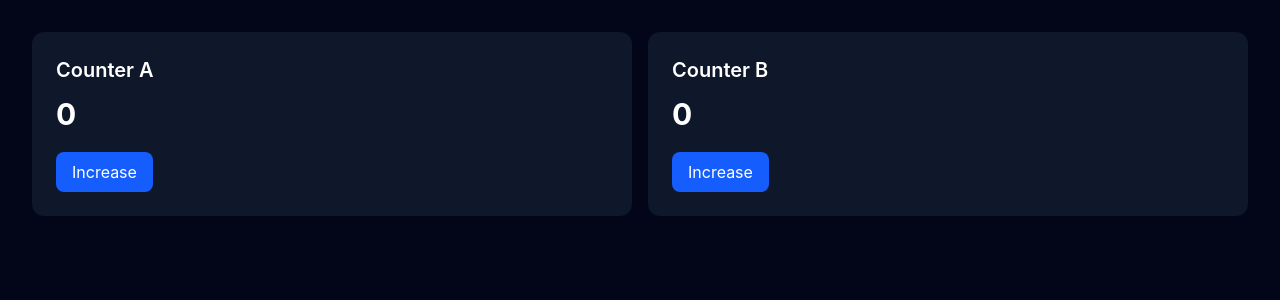
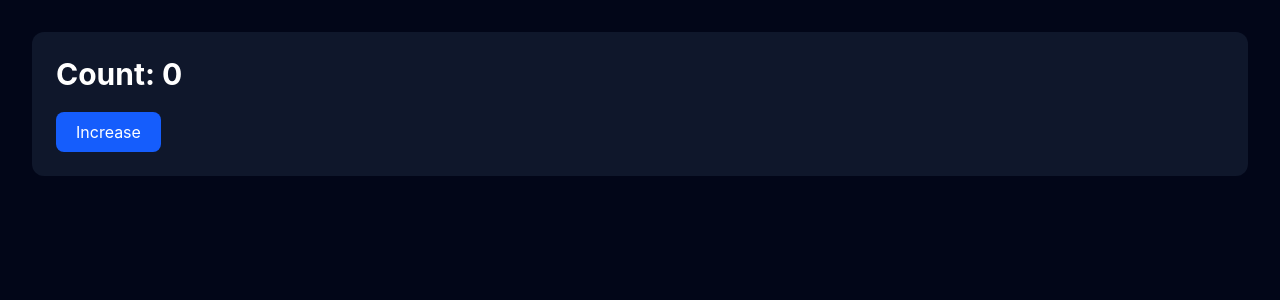
Before and after one commit to foysaliio/React-Mastery-Journey, a React (Vite) app: page / in a window 1280 px wide. Shown: the top 300 px of the page. Built offline with nearby package versions, Linux system fonts and the light colour scheme.

Commit message:
feat(react): understand state snapshot mental model

```diff
--- a/src/App.tsx
+++ b/src/App.tsx
@@ -1,12 +1,9 @@
-import CounterCard from "./components/CounterCard";
+import SnapshotCounter from "./components/SnapshotCounter";
 
 const App = () => {
   return (
     <main className="min-h-screen bg-slate-950 p-8">
-      <section className="grid gap-4 md:grid-cols-2">
-        <CounterCard title="Counter A" />
-        <CounterCard title="Counter B" />
-      </section>
+      <SnapshotCounter />
     </main>
   );
 };
--- a/src/components/CounterCard.tsx
+++ /dev/null
@@ -1,31 +0,0 @@
-import { useState } from "react";
-
-interface CounterCardProps {
-  title: string;
-}
-
-const CounterCard = ({ title }: CounterCardProps) => {
-  const [count, setCount] = useState<number>(0);
-
-  const increaseCount = (): void => {
-    setCount(count + 1);
-  };
-
-  return (
-    <article className="rounded-xl bg-slate-900 p-6 text-white">
-      <h2 className="text-xl font-semibold"> {title} </h2>
-
-      <p className="mt-3 text-3xl font-bold">{count}</p>
-
-      <button
-        type="button"
-        className="mt-5 rounded-lg bg-blue-600 px-4 py-2"
-        onClick={increaseCount}
-      >
-        Increase
-      </button>
-    </article>
-  );
-};
-
-export default CounterCard;
--- /dev/null
+++ b/src/components/SnapshotCounter.tsx
@@ -0,0 +1,29 @@
+import { useState } from "react";
+
+const SnapshotCounter = () => {
+  const [count, setCount] = useState<number>(0);
+
+  const increaseCount = (): void => {
+    console.log(`Before: ${count}`);
+
+    setCount(count + 1);
+
+    console.log(`After setCount: ${count}`);
+  };
+
+  return (
+    <section className="rounded-xl bg-slate-900 p-6 text-white">
+      <h1 className="text-3xl font-bold">Count: {count}</h1>
+
+      <button
+        type="button"
+        onClick={increaseCount}
+        className="mt-5 rounded-lg bg-blue-600 px-5 py-2"
+      >
+        Increase
+      </button>
+    </section>
+  );
+};
+
+export default SnapshotCounter;
```
